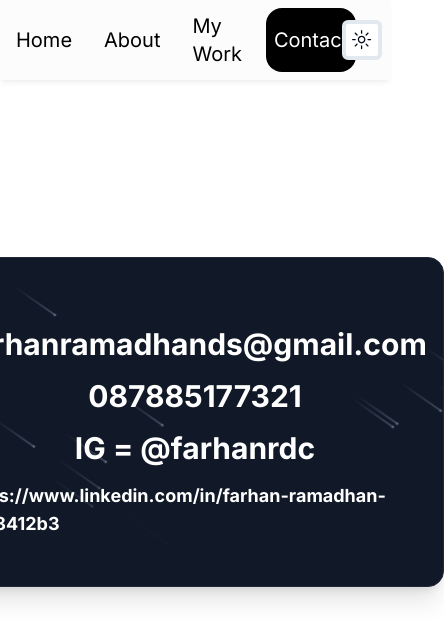
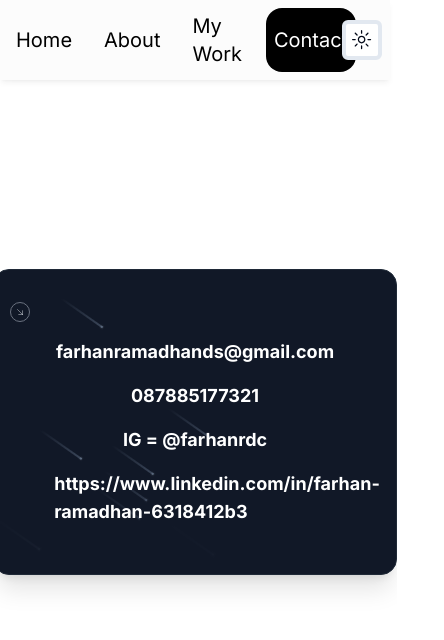
Before and after one commit to farhanrdc/my-portfolio, a Next.js app: page /contact in a window 390 px wide. Shown: the top 640 px of the page, 444 px wide, since content can reach past the window. Built offline with nearby package versions, Linux system fonts and the light colour scheme.

Commit message:
fifth commit:kontak

```diff
--- a/app/contact/_components/kontak.tsx
+++ b/app/contact/_components/kontak.tsx
@@ -25,19 +25,19 @@ export function Kontak() {
             </svg>
           </div>
 
-          <h1 className="font-bold mx-auto text-3xl text-white mb-4 relative z-20">
+          <h1 className="font-bold mx-auto text-lg md:text-3xl text-white mb-4 relative z-20">
           farhanramadhands@gmail.com
           </h1>
 
-          <h1 className="font-bold mx-auto text-3xl text-white mb-4 relative z-20">
+          <h1 className="font-bold mx-auto text-lg md:text-3xl text-white mb-4 relative z-20">
           087885177321
           </h1>
 
-          <h1 className="font-bold mx-auto text-3xl text-white mb-4 relative z-20">
+          <h1 className="font-bold mx-auto text-lg md:text-3xl text-white mb-4 relative z-20">
           IG = @farhanrdc
           </h1>
 
-          <h1 className="font-bold mx-auto text-lg text-white mb-4 relative z-20">
+          <h1 className="ml-11 font-bold mx-auto text-lg md:text-3xl text-white mb-4 relative z-20">
           https://www.linkedin.com/in/farhan-ramadhan-6318412b3
           </h1>
 
--- a/app/contact/page.tsx
+++ b/app/contact/page.tsx
@@ -3,7 +3,7 @@ import { Kontak } from "./_components/kontak"
 
 const ContactPage = () => {
   return (
-    <div className= "h-screen flex justify-center items-center">
+    <div className= "h-screen w-screen flex justify-center items-center">
     <Kontak />
     </div>
   )
--- a/components/home/three-d-image.tsx
+++ b/components/home/three-d-image.tsx
@@ -11,7 +11,7 @@ export function ThreeDCardDemo() {
 
         <CardItem translateZ="100" className="w-full ">
           <Image
-            src="/farhan5.png"
+            src="/saya.png"
             height="1000"
             width="1000"
             className="h-[30rem] w-full object-cover rounded-xl group-hover/card:shadow-xl"
```
Also changed, not shown: public/farhan5.png (deleted), public/saya.png.
